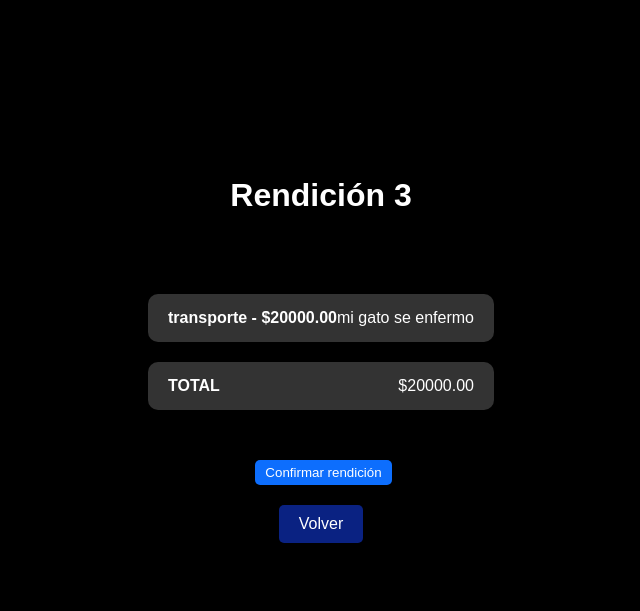
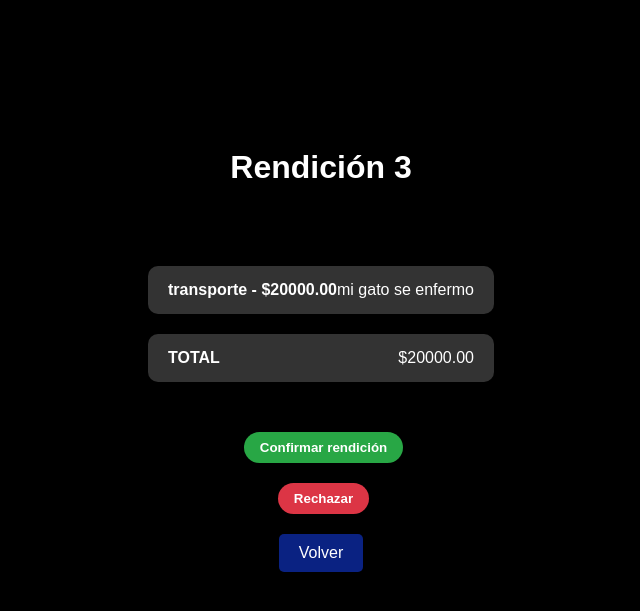
Before and after one commit to USM-Wolffe/Proyecto-de-Software, a Django app: page /rendicion/3/ in a window 1280 px wide. Shown: the part 64-675 px from the top of the page, without its empty margins (319-959 px from the left). Run offline with Django 4.2, Linux system fonts and the light colour scheme; data comes from the database, SQL or seed files in the repository.

Commit message:
Improve rendicion workflow

```diff
--- a/RendicionDeGastos/MainApp/static/MainApp/rendiciones.css
+++ b/RendicionDeGastos/MainApp/static/MainApp/rendiciones.css
@@ -154,16 +154,28 @@
     margin: 0 10px;
 }
 
-.confirm-button {
-    background-color: #0d6efd;
-    color: white;
+.confirm-button,
+.reject-button {
     border: none;
-    padding: 5px 10px;
+    padding: 8px 16px;
     cursor: pointer;
-    border-radius: 5px;
+    border-radius: 20px;
+    font-weight: bold;
+    transition: opacity 0.3s ease;
     margin-left: 5px;
 }
 
-.confirm-button:hover {
-    opacity: 0.8;
+.confirm-button {
+    background-color: #28a745;
+    color: white;
 }
+
+.reject-button {
+    background-color: #dc3545;
+    color: white;
+}
+
+.confirm-button:hover,
+.reject-button:hover {
+    opacity: 0.85;
+}
--- a/RendicionDeGastos/MainApp/templates/MainApp/detalle_rendicion.html
+++ b/RendicionDeGastos/MainApp/templates/MainApp/detalle_rendicion.html
@@ -33,9 +33,15 @@
                 <span>${{ total }}</span>
             </div>
         </div>
-        <form method="POST" style="margin-top:20px;">
+        <form method="POST" style="margin-top:20px; display:inline;">
             {% csrf_token %}
+            <input type="hidden" name="accion" value="confirmar">
             <button type="submit" class="confirm-button">Confirmar rendición</button>
+        </form>
+        <form method="POST" style="margin-top:20px; display:inline;">
+            {% csrf_token %}
+            <input type="hidden" name="accion" value="rechazar">
+            <button type="submit" class="reject-button">Rechazar</button>
         </form>
         <a href="{% url 'rendiciones_ingresadas' %}" class="pagination-button" style="margin-top:20px;">Volver</a>
     </main>
--- a/RendicionDeGastos/MainApp/templates/MainApp/trabajador.html
+++ b/RendicionDeGastos/MainApp/templates/MainApp/trabajador.html
@@ -25,7 +25,7 @@
         <h1 class="welcome-text">BIENVENIDO, TRABAJADOR</h1>
         <div class="button-container">
             <a href="{% url 'resumen_rendicion' %}" class="primary-button">INGRESAR RENDICIÓN</a>
-            <a href="{% url 'rendiciones_ingresadas' %}" class="primary-button">HISTORIAL DE RENDICIONES</a>
+            <a href="{% url 'mis_rendiciones' %}" class="primary-button">HISTORIAL DE RENDICIONES</a>
         </div>
     </main>
 
--- a/RendicionDeGastos/MainApp/urls.py
+++ b/RendicionDeGastos/MainApp/urls.py
@@ -18,7 +18,8 @@
     visualizador,
     estadisticas,
     generar_informe,
-    detalle_rendicion
+    detalle_rendicion,
+    mis_rendiciones,
 )
 
 urlpatterns = [
@@ -37,6 +38,7 @@
     path('crear-gasto/', crear_gasto, name='crear_gasto'),  # NUEVO
     path('aprobadas/', aprobadas, name='aprobadas'),  # FIX: usar la vista importada directamente
     path('ingresador/', ingresador, name='ingresador'),
+    path('mis-rendiciones/', mis_rendiciones, name='mis_rendiciones'),
     path('visualizador/', visualizador, name='visualizador'),
     path('estadisticas/', estadisticas, name='estadisticas'),
     path('generar-informe/', generar_informe, name='generar_informe'),
--- a/RendicionDeGastos/MainApp/views.py
+++ b/RendicionDeGastos/MainApp/views.py
@@ -96,12 +96,16 @@
     """Lista y permite confirmar las rendiciones ingresadas."""
 
     if request.method == 'POST':
-        # El ingresador confirma una rendición para pasarla a revisión
         rendicion_id = request.POST.get('rendicion_id')
+        accion = request.POST.get('accion')
+
         if rendicion_id:
             rendicion = Rendicion.objects.get(id=rendicion_id)
             if rendicion.estado == Rendicion.ESTADO_INGRESADA:
-                rendicion.estado = Rendicion.ESTADO_PENDIENTE
+                if accion == 'confirmar':
+                    rendicion.estado = Rendicion.ESTADO_PENDIENTE
+                elif accion == 'rechazar':
+                    rendicion.estado = Rendicion.ESTADO_RECHAZADO
                 rendicion.save()
         return redirect('rendiciones_ingresadas')
 
@@ -124,8 +128,12 @@
     gastos = Gasto.objects.filter(rendicion=rendicion)
 
     if request.method == 'POST':
+        accion = request.POST.get('accion')
         if rendicion.estado == Rendicion.ESTADO_INGRESADA:
-            rendicion.estado = Rendicion.ESTADO_PENDIENTE
+            if accion == 'confirmar':
+                rendicion.estado = Rendicion.ESTADO_PENDIENTE
+            elif accion == 'rechazar':
+                rendicion.estado = Rendicion.ESTADO_RECHAZADO
             rendicion.save()
         return redirect('rendiciones_ingresadas')
 
@@ -231,3 +239,10 @@
 # Vista para generar informe
 def generar_informe(request):
     return render(request, 'MainApp/generar_informe.html')
+
+# Vista para que el trabajador consulte sus rendiciones
+def mis_rendiciones(request):
+    """Lista de rendiciones accesibles para el trabajador."""
+
+    rendiciones = Rendicion.objects.all().order_by('id')
+    return render(request, 'MainApp/mis_rendiciones.html', {'rendiciones': rendiciones})
```
Also changed, not shown: RendicionDeGastos/MainApp/templates/MainApp/mis_rendiciones.html (+33 -0 lines), RendicionDeGastos/MainApp/templates/MainApp/rendiciones_ingresadas.html (+7 -0 lines).
